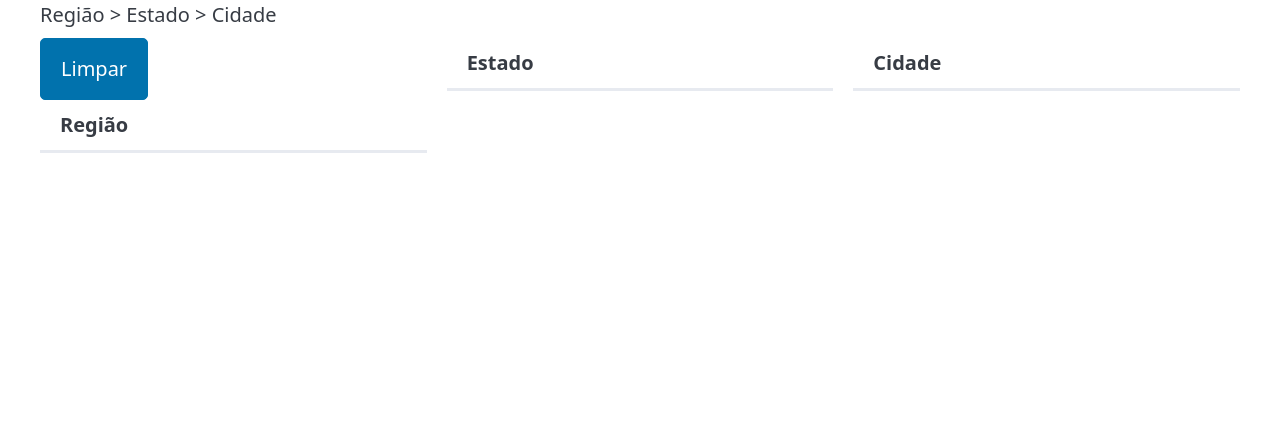
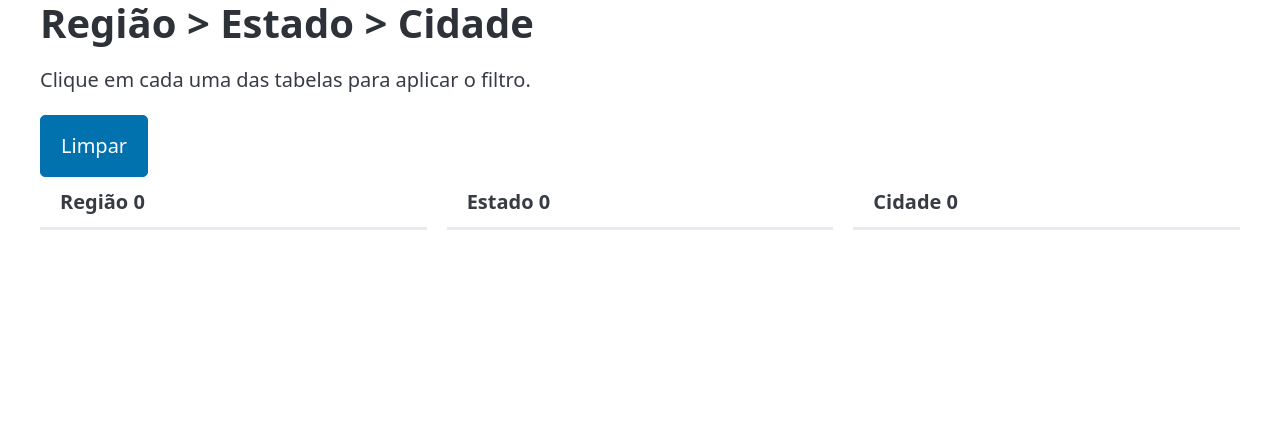
Before and after one commit to djwesleyborges/regioes-vs-estados-vs-cidades, a Django app: page / in a window 1280 px wide. Shown: the top 429 px of the page. Before the commit the page ends 153 px from the top, so only its background shows below. Run offline with Django 5.2, Linux system fonts and the light colour scheme; lists and menus that the app fills with data are empty; some libraries are stand-ins or nearby versions.

Commit message:
Adiciona contadores e preview.

```diff
--- a/apps/core/templates/index2.html
+++ b/apps/core/templates/index2.html
@@ -14,6 +14,10 @@
         td {
             cursor: pointer;
         }
+        #cidade {
+          height: 41rem;
+          overflow: auto;
+        }
     </style>
 </head>
 
@@ -22,19 +26,19 @@
     class="container mx-auto px-4 py-4 bg-slate-300"
     x-data="getData"
   >
-    <label
-      for="countries"
-      class="block text-center mb-2 text-sm font-medium text-gray-900 dark:text-white mb-6"
-    >Região > Estado > Cidade</label>
+    <h1>Região > Estado > Cidade</h1>
+
+    <p>Clique em cada uma das tabelas para aplicar o filtro.</p>
+
+    <button @click="getReset()">Limpar</button>
 
     <div class="grid">
       <!-- Região -->
       <div>
-        <button @click="getReset()">Limpar</button>
         <table>
           <thead>
             <tr>
-              <th>Região</th>
+              <th x-text="'Região '+regioes.length"></th>
             </tr>
           </thead>
           <tbody>
@@ -59,7 +63,7 @@
         <table>
           <thead>
             <tr>
-              <th>Estado</th>
+              <th x-text="'Estado '+estados.length"></th>
             </tr>
           </thead>
           <tbody>
@@ -80,11 +84,11 @@
       </div>
 
       <!-- Cidade -->
-      <div>
+      <div id="cidade">
         <table>
           <thead>
             <tr>
-              <th>Cidade</th>
+              <th x-text="'Cidade '+cidades.length"></th>
             </tr>
           </thead>
           <tbody>
```
Also changed, not shown: README.md, img/image.png (added).
